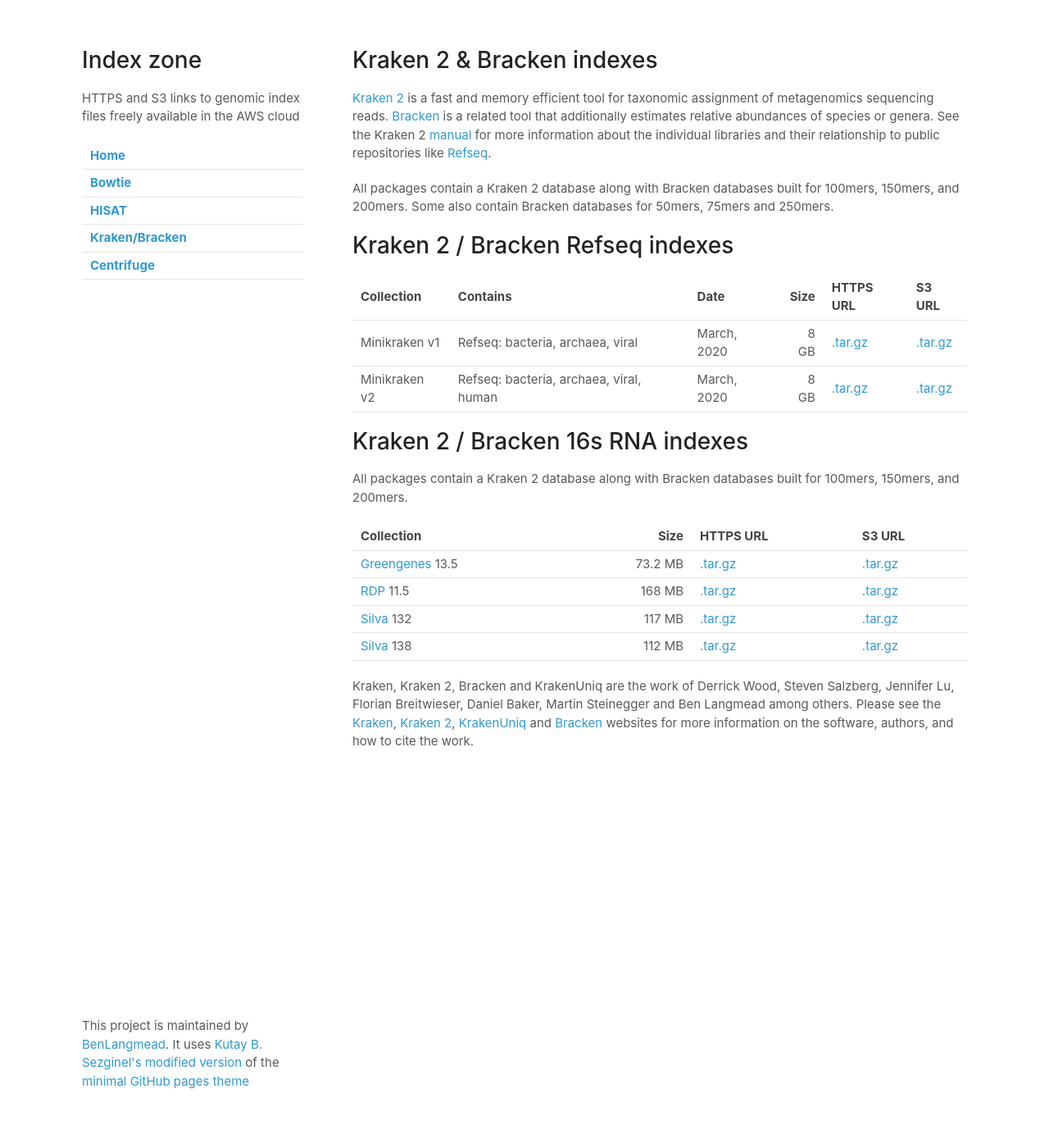
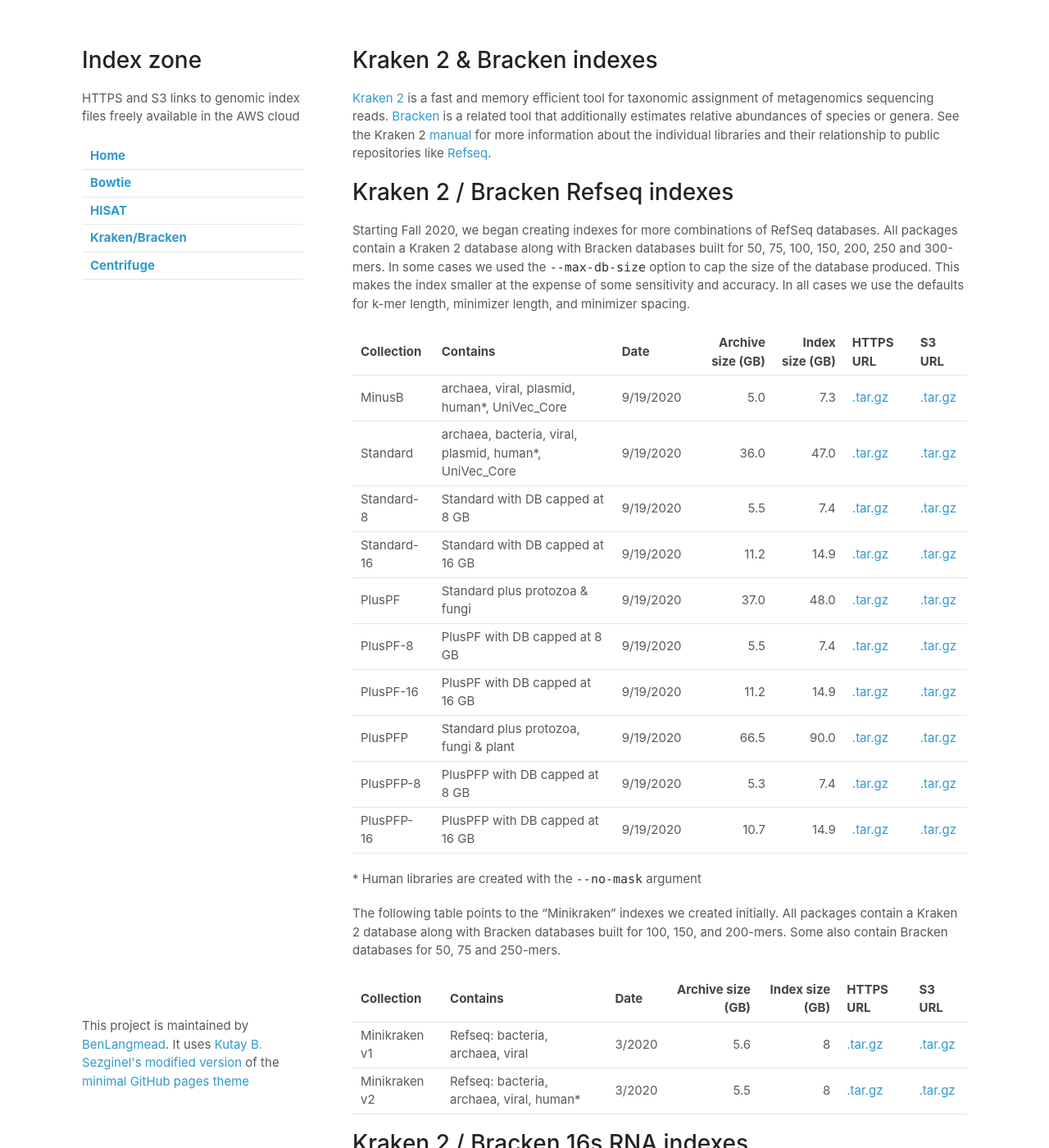
Before and after one commit to BenLangmead/aws-indexes, a Jekyll site: the page built from docs/k2.md, in a window 1280 px wide and 1400 px high. Shown: the whole window at 82% size. Built offline with Jekyll 4.4.1, drawn with Linux system fonts in a browser that asks for light colours; our own code applies the rules of GitHub Pages for plain Markdown files; some of the changed text lies outside the part shown.

Commit message:
new suite of indexes

```diff
--- a/docs/k2.md
+++ b/docs/k2.md
@@ -3,16 +3,64 @@
 [Kraken 2](https://github.com/DerrickWood/kraken2/wiki) is a fast and memory efficient tool for taxonomic assignment of metagenomics sequencing reads.  [Bracken](https://ccb.jhu.edu/software/bracken/) is a related tool that additionally estimates relative abundances of species or genera.
 See the Kraken 2 [manual](https://github.com/DerrickWood/kraken2/wiki) for more information about the individual libraries and their relationship to public repositories like [Refseq](https://www.ncbi.nlm.nih.gov/refseq/).
 
-All packages contain a Kraken 2 database along with Bracken databases built for 100mers, 150mers, and 200mers.  Some also contain Bracken databases for 50mers, 75mers and 250mers.
+# Kraken 2 / Bracken Refseq indexes
 
-# Kraken 2 / Bracken Refseq indexes
+Starting Fall 2020, we began creating indexes for more combinations of RefSeq databases.
+All packages contain a Kraken 2 database along with Bracken databases built for 50, 75, 100, 150, 200, 250 and 300-mers.
+In some cases we used the `--max-db-size` option to cap the size of the database produced.
+This makes the index smaller at the expense of some sensitivity and accuracy.
+In all cases we use the defaults for k-mer length, minimizer length, and minimizer spacing.
 
 <div class="datatable-begin"></div>
 
-Collection    |     Contains                            | Date             | Size  | HTTPS URL | S3 URL
-------------- | --------------------------------------- | ---------------- | -----:| ---------- | --------
-Minikraken v1 | Refseq: bacteria, archaea, viral        | March, 2020      |  8 GB | [.tar.gz][k2_mini_v1] | [.tar.gz][k2_mini_v1_s3]
-Minikraken v2 | Refseq: bacteria, archaea, viral, human | March, 2020      |  8 GB | [.tar.gz][k2_mini_v2] | [.tar.gz][k2_mini_v2_s3]
+Collection    |     Contains                                            | Date       | Archive size (GB) | Index size (GB) |                          HTTPS URL | S3 URL
+------------- | ------------------------------------------------------- | ---------- | -----------------:| ---------------:| ---------------------------------- | ----------------------------
+MinusB        | archaea, viral, plasmid, human*, UniVec_Core            | 9/19/2020  |               5.0 |             7.3 | [.tar.gz][k2_minusb_20200919]      | [.tar.gz][k2_minusb_20200919_s3]
+Standard      | archaea, bacteria, viral, plasmid, human*, UniVec_Core  | 9/19/2020  |              36.0 |            47.0 | [.tar.gz][k2_standard_20200919]    | [.tar.gz][k2_standard_20200919_s3]
+Standard-8    | Standard with DB capped at 8 GB                         | 9/19/2020  |               5.5 |             7.4 | [.tar.gz][k2_standard_8_20200919]  | [.tar.gz][k2_standard_8_20200919_s3]
+Standard-16   | Standard with DB capped at 16 GB                        | 9/19/2020  |              11.2 |            14.9 | [.tar.gz][k2_standard_16_20200919] | [.tar.gz][k2_standard_16_20200919_s3]
+PlusPF        | Standard plus protozoa & fungi                          | 9/19/2020  |              37.0 |            48.0 | [.tar.gz][k2_pluspf_20200919]      | [.tar.gz][k2_pluspf_20200919_s3]
+PlusPF-8      | PlusPF with DB capped at 8 GB                           | 9/19/2020  |               5.5 |             7.4 | [.tar.gz][k2_pluspf_8_20200919]    | [.tar.gz][k2_pluspf_8_20200919_s3]
+PlusPF-16     | PlusPF with DB capped at 16 GB                          | 9/19/2020  |              11.2 |            14.9 | [.tar.gz][k2_pluspf_16_20200919]   | [.tar.gz][k2_pluspf_16_20200919_s3]
+PlusPFP       | Standard plus protozoa, fungi & plant                   | 9/19/2020  |              66.5 |            90.0 | [.tar.gz][k2_pluspfp_20200919]     | [.tar.gz][k2_pluspfp_20200919_s3]
+PlusPFP-8     | PlusPFP with DB capped at 8 GB                          | 9/19/2020  |               5.3 |             7.4 | [.tar.gz][k2_pluspfp_8_20200919]   | [.tar.gz][k2_pluspfp_8_20200919_s3]
+PlusPFP-16    | PlusPFP with DB capped at 16 GB                         | 9/19/2020  |              10.7 |            14.9 | [.tar.gz][k2_pluspfp_16_20200919]  | [.tar.gz][k2_pluspfp_16_20200919_s3]
+
+<div class="datatable-end"></div>
+
+[k2_minusb_20200919]: https://genome-idx.s3.amazonaws.com/kraken/k2_minusb_20200919.tar.gz
+[k2_standard_20200919]: https://genome-idx.s3.amazonaws.com/kraken/k2_standard_20200919.tar.gz
+[k2_standard_8_20200919]: https://genome-idx.s3.amazonaws.com/kraken/k2_standard_8gb_20200919.tar.gz
+[k2_standard_16_20200919]: https://genome-idx.s3.amazonaws.com/kraken/k2_standard_16gb_20200919.tar.gz
+[k2_pluspf_20200919]: https://genome-idx.s3.amazonaws.com/kraken/k2_pluspf_20200919.tar.gz
+[k2_pluspf_8_20200919]: https://genome-idx.s3.amazonaws.com/kraken/k2_pluspf_8gb_20200919.tar.gz
+[k2_pluspf_16_20200919]: https://genome-idx.s3.amazonaws.com/kraken/k2_pluspf_16gb_20200919.tar.gz
+[k2_pluspfp_20200919]: https://genome-idx.s3.amazonaws.com/kraken/k2_pluspfp_20200919.tar.gz
+[k2_pluspfp_8_20200919]: https://genome-idx.s3.amazonaws.com/kraken/k2_pluspfp_8gb_20200919.tar.gz
+[k2_pluspfp_16_20200919]: https://genome-idx.s3.amazonaws.com/kraken/k2_pluspfp_16gb_20200919.tar.gz
+
+[k2_minusb_20200919_s3]: s3://genome-idx/kraken/k2_minusb_20200919.tar.gz
+[k2_standard_20200919_s3]: s3://genome-idx/kraken/k2_standard_20200919.tar.gz
+[k2_standard_8_20200919_s3]: s3://genome-idx/kraken/k2_standard_8gb_20200919.tar.gz
+[k2_standard_16_20200919_s3]: s3://genome-idx/kraken/k2_standard_16gb_20200919.tar.gz
+[k2_pluspf_20200919_s3]: s3://genome-idx/kraken/k2_pluspf_20200919.tar.gz
+[k2_pluspf_8_20200919_s3]: s3://genome-idx/kraken/k2_pluspf_8gb_20200919.tar.gz
+[k2_pluspf_16_20200919_s3]: s3://genome-idx/kraken/k2_pluspf_16gb_20200919.tar.gz
+[k2_pluspfp_20200919_s3]: s3://genome-idx/kraken/k2_pluspfp_20200919.tar.gz
+[k2_pluspfp_8_20200919_s3]: s3://genome-idx/kraken/k2_pluspfp_8gb_20200919.tar.gz
+[k2_pluspfp_16_20200919_s3]: s3://genome-idx/kraken/k2_pluspfp_16gb_20200919.tar.gz
+
+\* Human libraries are created with the `--no-mask` argument
+
+The following table points to the "Minikraken" indexes we created initially.  All packages contain a Kraken 2 database along with Bracken databases built for 100, 150, and 200-mers.  Some also contain Bracken databases for 50, 75 and 250-mers.
+
+<div class="datatable-begin"></div>
+
+
+Collection    |     Contains                                                   | Date     | Archive size (GB) | Index size (GB) |                 HTTPS URL | S3 URL
+------------- | -------------------------------------------------------------- | -------- | -----------------:| ---------------:| ------------------------- | ----------------------------
+Minikraken v1 | Refseq: bacteria, archaea, viral                               | 3/2020   |               5.6 |               8 | [.tar.gz][k2_mini_v1]     | [.tar.gz][k2_mini_v1_s3]
+Minikraken v2 | Refseq: bacteria, archaea, viral, human*                       | 3/2020   |               5.5 |               8 | [.tar.gz][k2_mini_v2]     | [.tar.gz][k2_mini_v2_s3]
 
 <div class="datatable-end"></div>
 
@@ -27,12 +75,12 @@
 
 <div class="datatable-begin"></div>
 
-Collection              |  Size     | HTTPS URL                        | S3 URL
------------------------ | ---------:| -------------------------------- | -------
-[Greengenes] 13.5       |  73.2 MB  | [.tar.gz][k2_16s_greengenes_135] | [.tar.gz][k2_16s_greengenes_135_s3]
-[RDP] 11.5              |  168 MB   | [.tar.gz][k2_16s_rdp_115]        | [.tar.gz][k2_16s_rdp_115_s3]
-[Silva] 132             |  117 MB   | [.tar.gz][k2_16s_silva_132]      | [.tar.gz][k2_16s_silva_132_s3]
-[Silva] 138             |  112 MB   | [.tar.gz][k2_16s_silva_138]      | [.tar.gz][k2_16s_silva_138_s3]
+Collection              |  Size (MB) | HTTPS URL                        | S3 URL
+----------------------- | ----------:| -------------------------------- | -------
+[Greengenes] 13.5       |  73.2      | [.tar.gz][k2_16s_greengenes_135] | [.tar.gz][k2_16s_greengenes_135_s3]
+[RDP] 11.5              |  168       | [.tar.gz][k2_16s_rdp_115]        | [.tar.gz][k2_16s_rdp_115_s3]
+[Silva] 132             |  117       | [.tar.gz][k2_16s_silva_132]      | [.tar.gz][k2_16s_silva_132_s3]
+[Silva] 138             |  112       | [.tar.gz][k2_16s_silva_138]      | [.tar.gz][k2_16s_silva_138_s3]
 
 <div class="datatable-end"></div>
 
```
